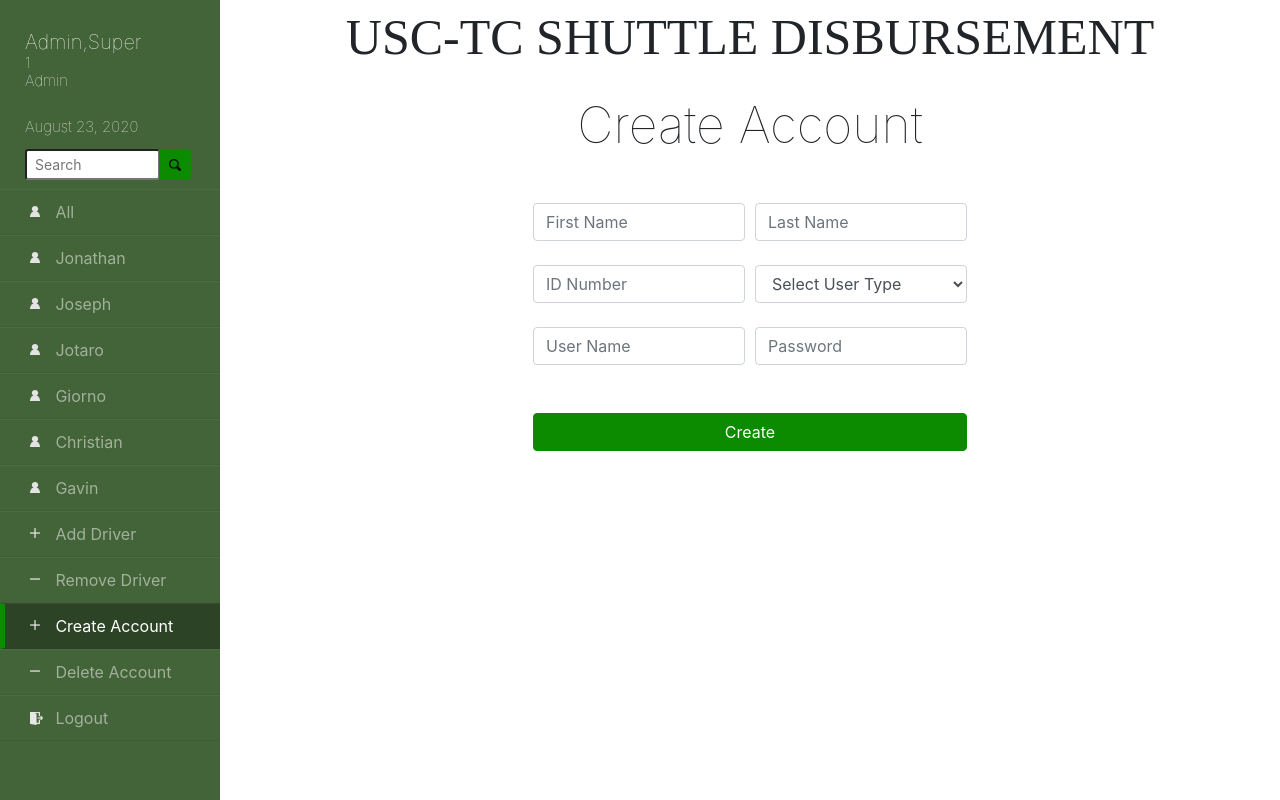
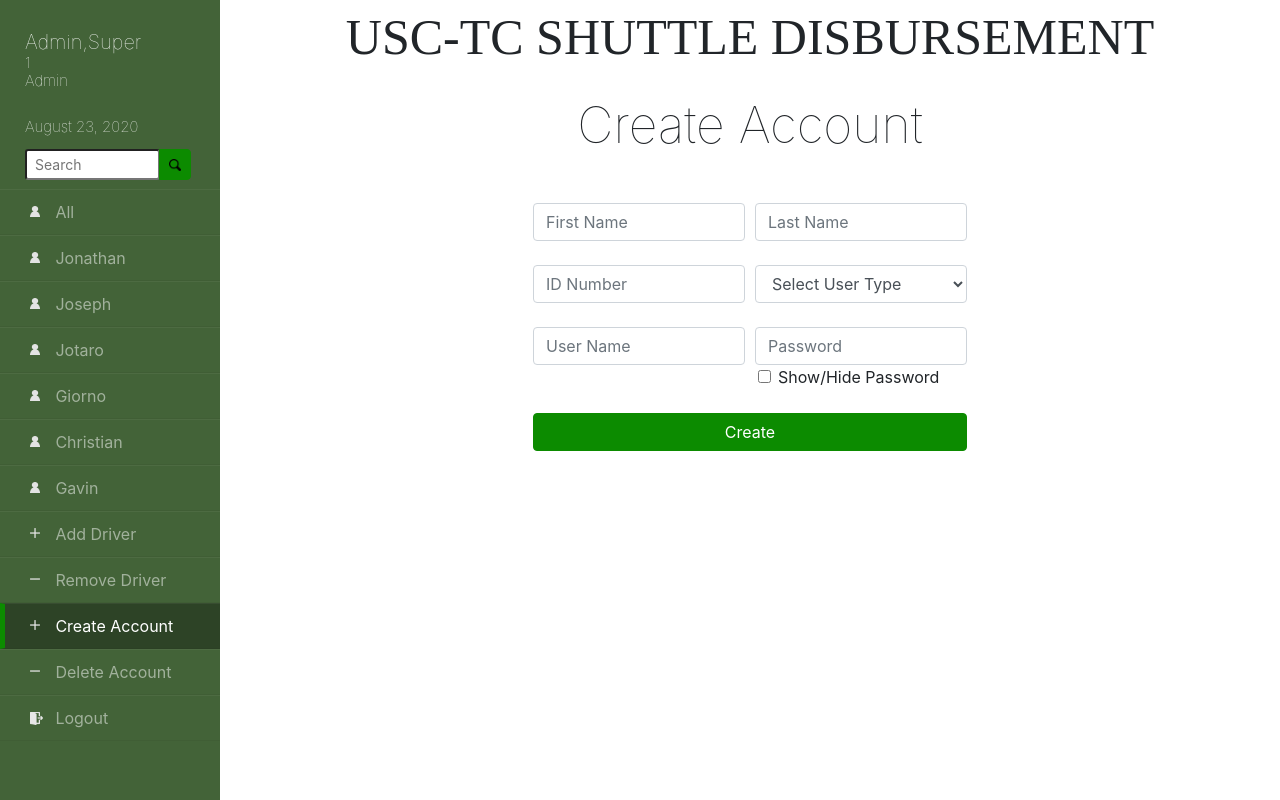
Before and after one commit to brylemp/co0lTh3sisBois-WebApp, a PHP site: page /createuserpage.php?exist=1 in a window 1280 px wide. Run offline with PHP 8.4, Linux system fonts and the light colour scheme; a user stored in the database is signed in; data comes from the database, SQL or seed files in the repository.

Commit message:
Added password toggle in creating password

```diff
--- a/createuserpage.php
+++ b/createuserpage.php
@@ -163,6 +163,10 @@
                                 <!-- PASSWORD -->
                                 <div class="md-form">
                                     <input type="password" id="registerpaswrd" class="form-control" aria-describedby="materialRegisterFormPasswordHelpBlock" name="password" required="required" placeholder="Password">
+                                    <input class="form-check-input" type="checkbox" id="inlineFormCheck" onclick=togglepass()>
+                                    <label class="form-check-label" for="inlineFormCheck">
+                                        Show/Hide Password
+                                    </label>
                                     <label class="errortext" id="pwlabel"></label>
                                 </div>
                             </div>
@@ -177,6 +181,16 @@
 </body>
 
 <script>
+
+    function togglepass() {
+        if (document.getElementById("registerpaswrd").type === "password") {
+            document.getElementById("registerpaswrd").type = "text";
+        }
+        else {
+            document.getElementById("registerpaswrd").type = "password";
+        }
+    }
+
     function validate(){
         var fname = document.getElementsByName("firstname");
         var lname = document.getElementsByName("lastname");
```
